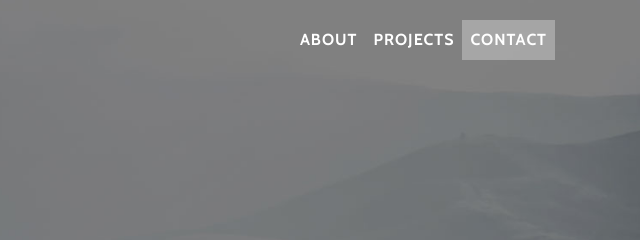
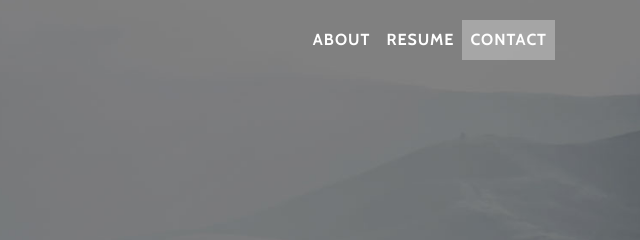
Before and after one commit to prasaiuttam/prasaiuttam.github.io, a website with bundled scripts: page index.html in a window 1280 px wide. Shown: the top 240 px of the page, 640-1280 px from the left. Built offline with nearby package versions, Linux system fonts and the light colour scheme.

Commit message:
Update index.html

```diff
--- a/index.html
+++ b/index.html
@@ -56,7 +56,7 @@
               <a class="nav-link js-scroll-trigger" href="#about">About</a>
             </li>
               <li class="nav-item">
-              <a class="nav-link js-scroll-trigger" href="#download">Projects</a>
+              <a class="nav-link js-scroll-trigger" href="#download">Resume</a>
                </li>
            <!--  <li class="nav-item">
               <a class="nav-link js-scroll-trigger" href="#download">Download</a>
```
